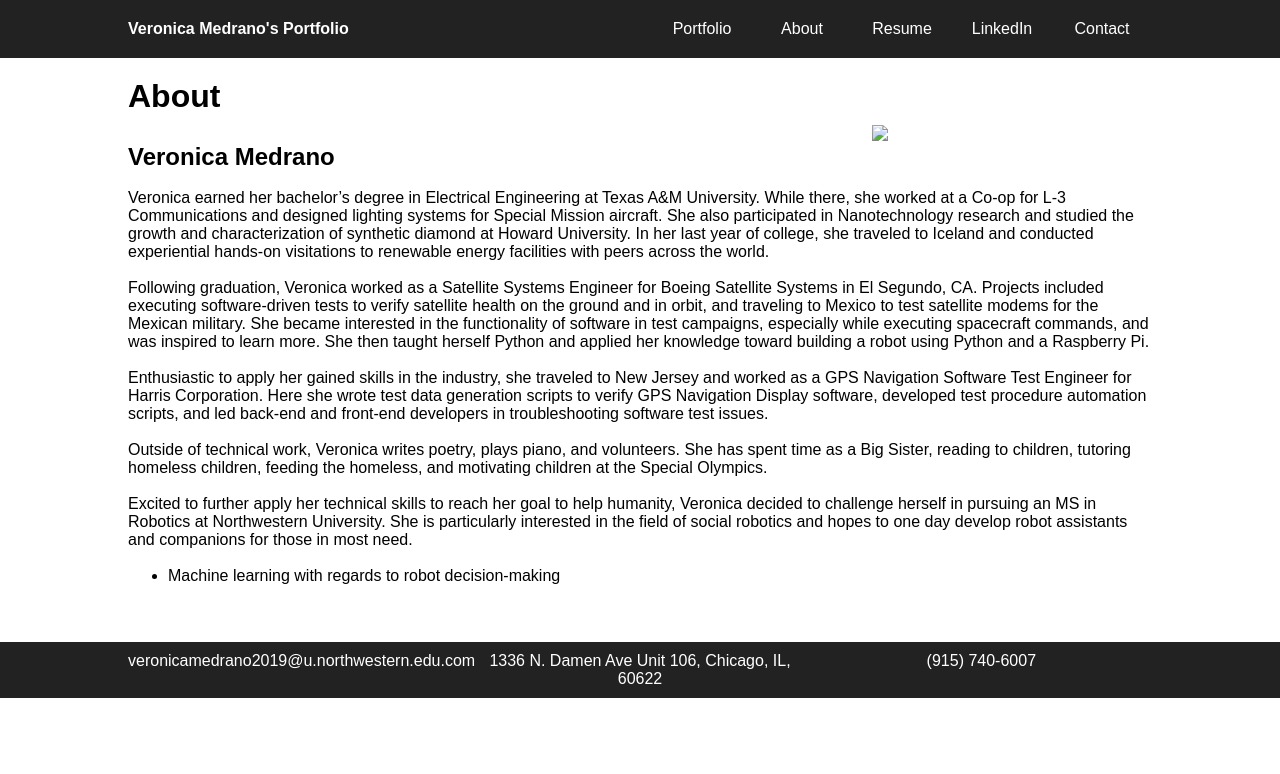
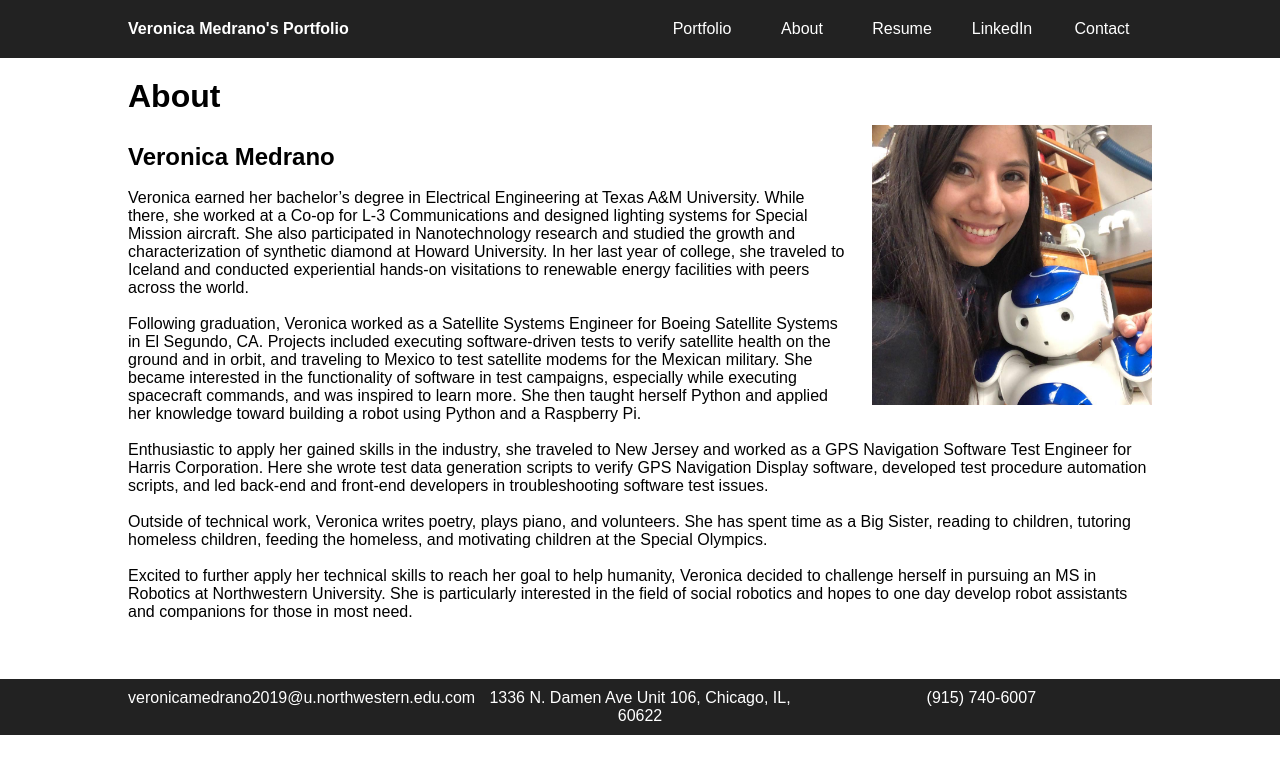
Before and after one commit to vnoelifant/vnoelifant.github.io, a Jekyll site: the page built from about.md, in a window 1280 px wide. Shown: the top 774 px of the page. Built offline with Jekyll 4.4.1, drawn with Linux system fonts in a browser that asks for light colours; nearby versions of some CDN libraries; our own code applies the rules of GitHub Pages for plain Markdown files.

Commit message:
updated aboutme and added profile pic

```diff
--- a/about.md
+++ b/about.md
@@ -16,6 +16,3 @@ Enthusiastic to apply her gained skills in the industry, she traveled to New Jer
 Outside of technical work, Veronica writes poetry, plays piano, and volunteers. She has spent time as a Big Sister, reading to children, tutoring homeless children, feeding the homeless, and motivating children at the Special Olympics.
 
 Excited to further apply her technical skills to reach her goal to help humanity, Veronica decided to challenge herself in pursuing an MS in Robotics at Northwestern University. She is particularly interested in the field of social robotics and hopes to one day develop robot assistants and companions for those in most need.
-
-
-* Machine learning with regards to robot decision-making
```
Also changed, not shown: public/images/ronnie.jpg (added).
